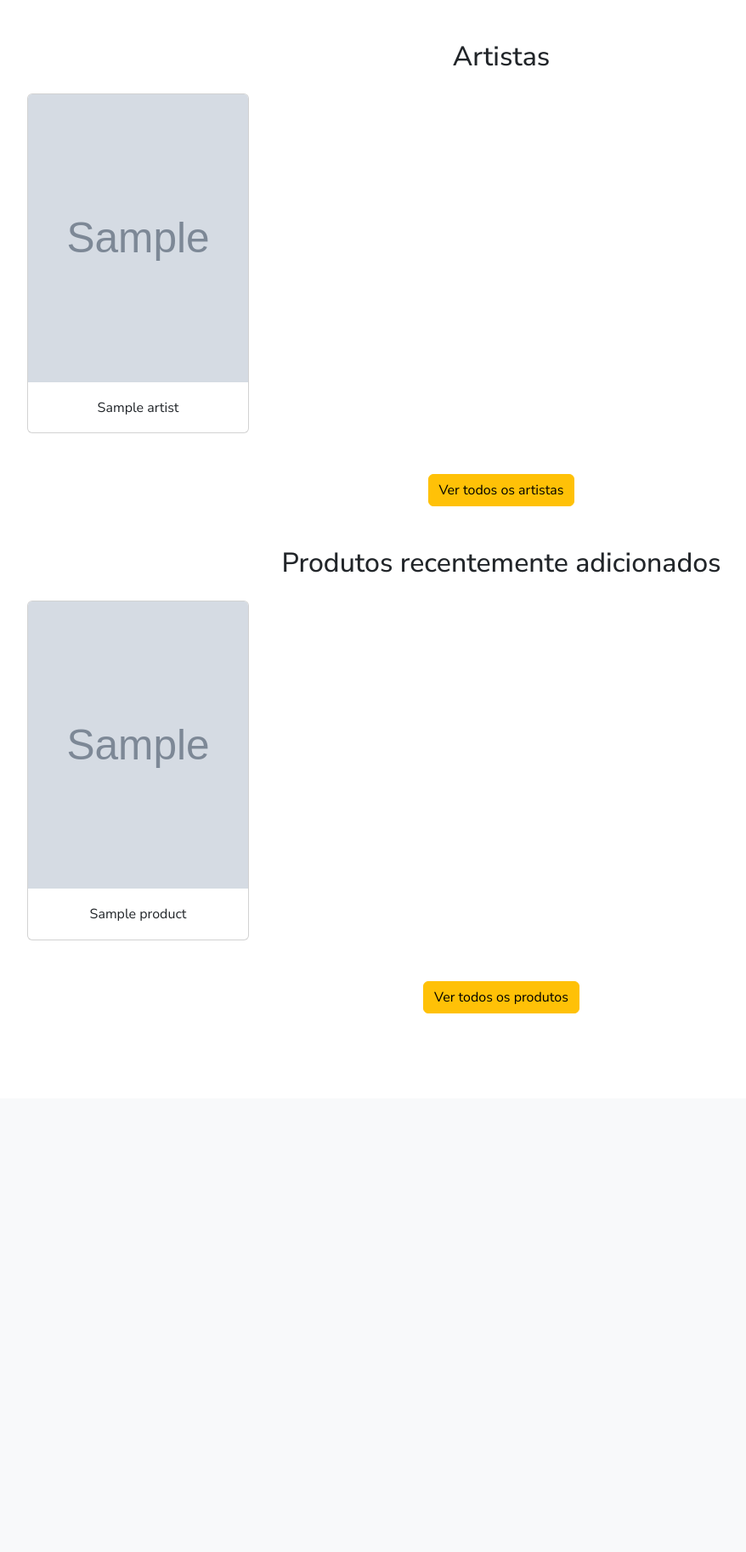
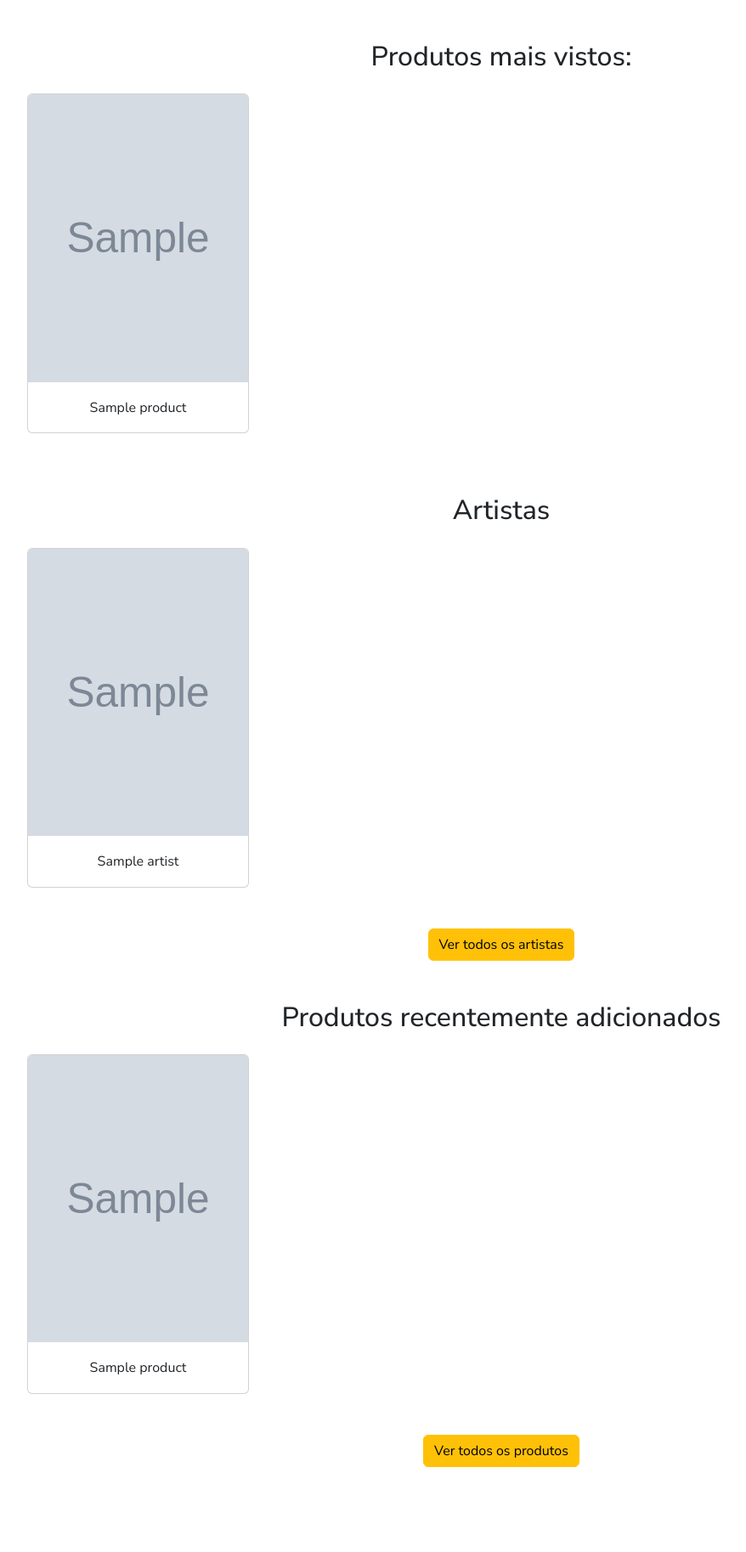
Before and after one commit to Marshmallow1119/TPW-Project-1, a Django app: page / in a window 1280 px wide. Shown: the part 858-2685 px from the top of the page at 85% size, without its empty margins (50-928 px from the left). Before the commit the page ends 2051 px from the top, so only its background shows below. Run offline with Django 5.2, Linux system fonts and the light colour scheme; tables that the repository leaves empty hold one stand-in row (values such as "Sample post"); grey boxes marked "Sample" are stand-in pictures.

Commit message:
produtos mais vistos

```diff
--- a/merchify/app/templates/home.html
+++ b/merchify/app/templates/home.html
@@ -80,6 +80,27 @@
     {% endif %}
 </section>
     {% endif %}
+    <section class="artists container my-5">
+        {% if most_viewed_products %}
+        <h2 class="text-center mb-4">Produtos mais vistos: </h2>
+        <div class="row">
+            {% for product in most_viewed_products %}
+            <div class="col-6 col-md-4 col-lg-3 mb-4">
+                <a href="{% url 'productDetails' product.id%}" class="text-decoration-none">
+                    <div class="card card-hover" style="height: 400px;">
+                        <div class="card-img-wrapper" style="height: 85%;">
+                            <img src="{{ product.image.url }}" class="card-img-top" alt="{{ product.name }}" style="height: 100%; object-fit: cover;">
+                        </div>
+                        <div class="card-body text-center" style="height: 15%;">
+                            <p class="card-text">{{ product.name }}</p>
+                        </div>
+                    </div>
+                </a>
+            </div>
+            {% endfor %}
+        </div>
+        {% endif %}
+    </section>
 <section class="artists container my-5">
     <h2 class="text-center mb-4">Artistas</h2>
     <div class="row">
--- a/merchify/app/views.py
+++ b/merchify/app/views.py
@@ -62,8 +62,10 @@ def home(request):
         key=lambda product: recently_viewed_ids.index(product.id)
     )
 
+    most_viewed_products = Product.objects.order_by('-count')[:8]
 
-    return render(request, 'home.html', {'artists': artists, 'products': recent_products, 'show_promotion': show_promotion, 'recently_viewed_products': recently_viewed_products})
+
+    return render(request, 'home.html', {'artists': artists, 'products': recent_products, 'show_promotion': show_promotion, 'recently_viewed_products': recently_viewed_products, 'most_viewed_products': most_viewed_products})
 
 
 def companhias(request):
```
